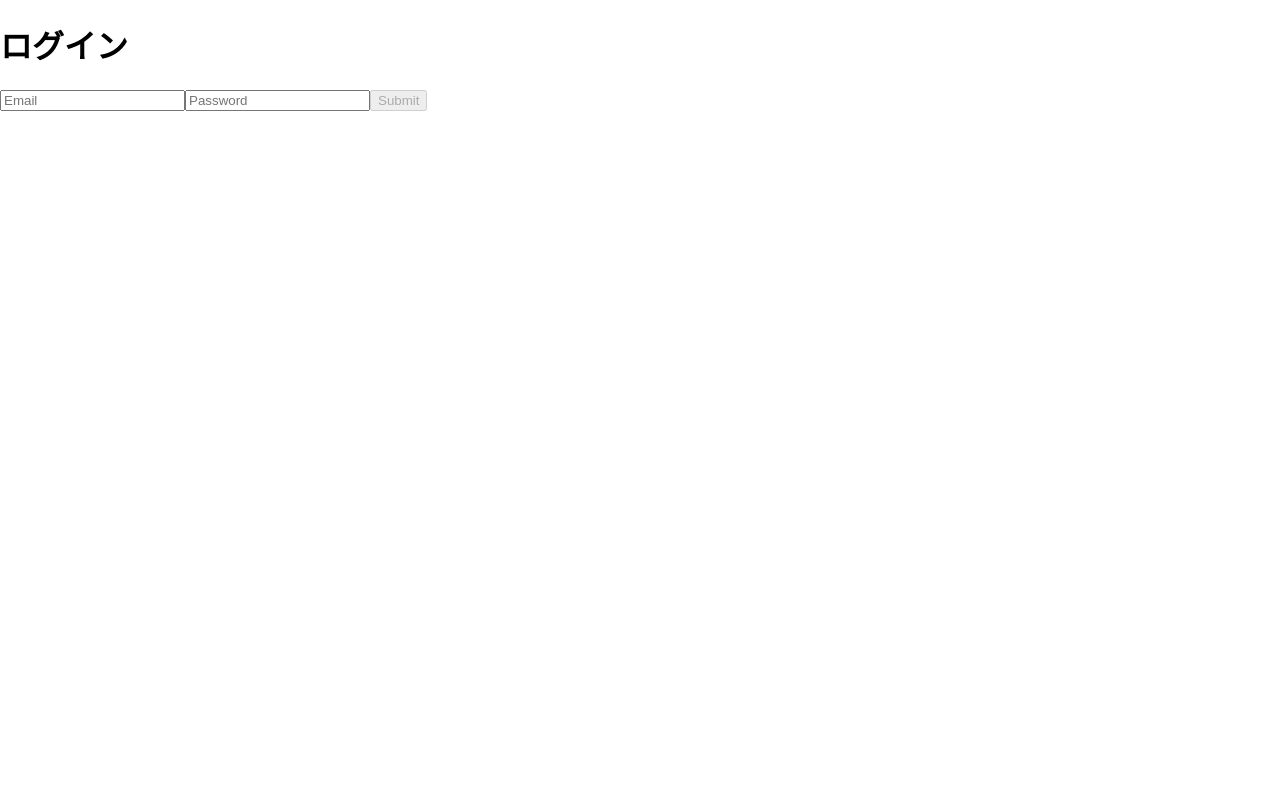
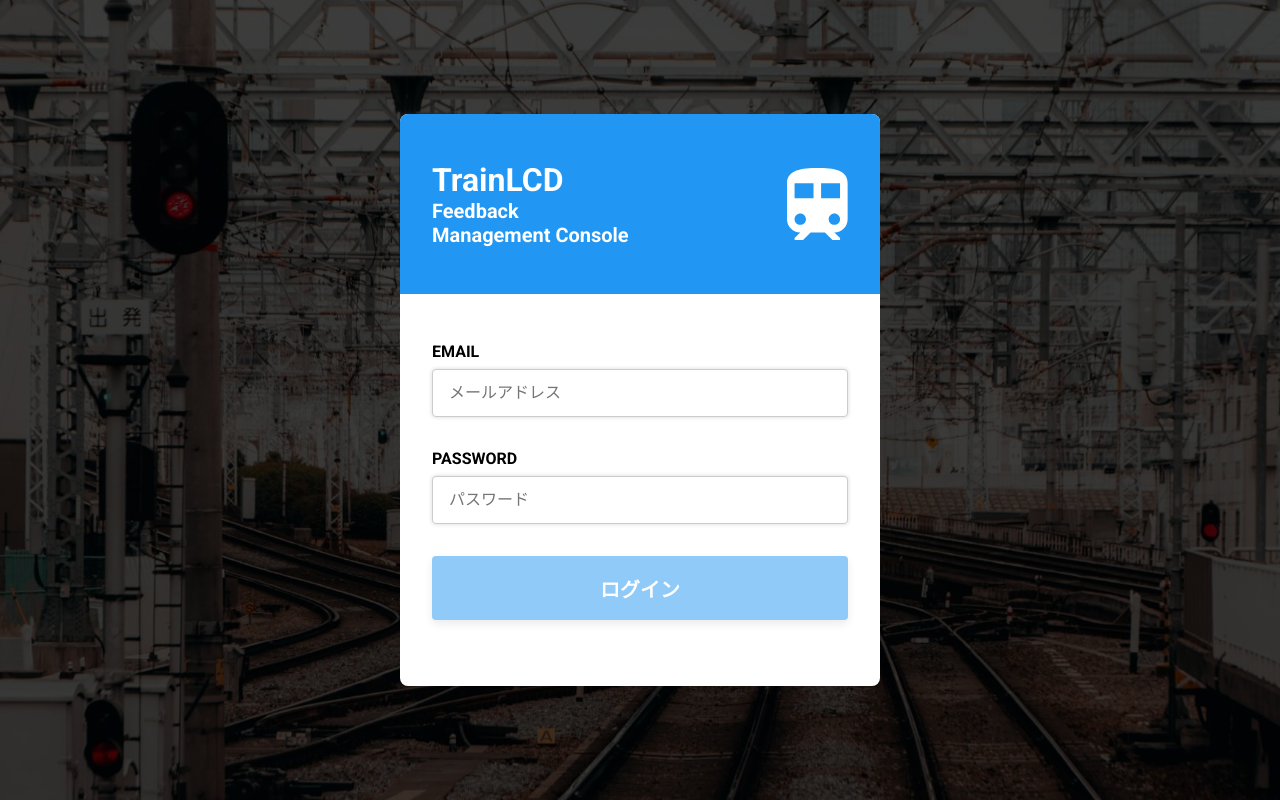
Before and after one commit to TrainLCD/CSWebUI, a Next.js app: page /login in a window 1280 px wide. Built offline with nearby package versions, Linux system fonts and the light colour scheme; no server answers.

Commit message:
パソコン向けログイン画面実装

```diff
--- /dev/null
+++ b/components/AppIcon.tsx
@@ -0,0 +1,23 @@
+import { SVGProps } from "react";
+
+const TKIcon: React.FC<SVGProps<SVGSVGElement>> = (
+  props: SVGProps<SVGSVGElement>
+) => {
+  return (
+    <svg
+      width="61"
+      height="72"
+      viewBox="0 0 61 72"
+      fill="none"
+      xmlns="http://www.w3.org/2000/svg"
+      {...props}
+    >
+      <path
+        d="M30.3158 0C15.1579 0 0 1.89474 0 15.1579V51.1579C0 58.4716 5.94947 64.4211 13.2632 64.4211L7.57895 70.1053V72H16.0295L23.6084 64.4211H37.8947L45.4737 72H53.0526V70.1053L47.3684 64.4211C54.6821 64.4211 60.6316 58.4716 60.6316 51.1579V15.1579C60.6316 1.89474 47.0653 0 30.3158 0ZM13.2632 56.8421C10.1179 56.8421 7.57895 54.3032 7.57895 51.1579C7.57895 48.0126 10.1179 45.4737 13.2632 45.4737C16.4084 45.4737 18.9474 48.0126 18.9474 51.1579C18.9474 54.3032 16.4084 56.8421 13.2632 56.8421ZM26.5263 30.3158H7.57895V15.1579H26.5263V30.3158ZM34.1053 30.3158V15.1579H53.0526V30.3158H34.1053ZM47.3684 56.8421C44.2232 56.8421 41.6842 54.3032 41.6842 51.1579C41.6842 48.0126 44.2232 45.4737 47.3684 45.4737C50.5137 45.4737 53.0526 48.0126 53.0526 51.1579C53.0526 54.3032 50.5137 56.8421 47.3684 56.8421Z"
+        fill="white"
+      />
+    </svg>
+  );
+};
+
+export default TKIcon;
--- /dev/null
+++ b/components/ExclamationIcon.tsx
@@ -0,0 +1,25 @@
+import styled from "styled-components";
+
+const Root = styled.div`
+  display: inline-block;
+  width: 32px;
+  height: 32px;
+  text-align: center;
+  line-height: 32px;
+  background-color: #ff0075;
+  border-radius: 8px;
+  user-select: none;
+`;
+const ExclamationText = styled.p`
+  color: white;
+  font-weight: bold;
+  margin: 0;
+`;
+
+const ExclamationIcon = () => (
+  <Root>
+    <ExclamationText>!</ExclamationText>
+  </Root>
+);
+
+export default ExclamationIcon;
--- a/pages/_app.tsx
+++ b/pages/_app.tsx
@@ -8,8 +8,7 @@ function MyApp({ Component, pageProps }: AppProps) {
     body {
       padding: 0;
       margin: 0;
-      font-family: -apple-system, BlinkMacSystemFont, Segoe UI, Roboto, Oxygen,
-        Ubuntu, Cantarell, Fira Sans, Droid Sans, Helvetica Neue, sans-serif;
+      font-family: 'Roboto', sans-serif;
     }
 
     a {
--- /dev/null
+++ b/pages/_document.tsx
@@ -0,0 +1,28 @@
+import Document, { Head, Html, Main, NextScript } from "next/document";
+
+class MyDocument extends Document {
+  render() {
+    return (
+      <Html>
+        <Head>
+          <link rel="preconnect" href="https://fonts.googleapis.com" />
+          <link
+            rel="preconnect"
+            href="https://fonts.gstatic.com"
+            crossOrigin="anonymous"
+          />
+          <link
+            href="https://fonts.googleapis.com/css2?family=Roboto:wght@400;700&display=swap"
+            rel="stylesheet"
+          />
+        </Head>
+        <body>
+          <Main />
+          <NextScript />
+        </body>
+      </Html>
+    );
+  }
+}
+
+export default MyDocument;
--- a/pages/login.tsx
+++ b/pages/login.tsx
@@ -5,22 +5,154 @@ import { useRouter } from "next/router";
 import { FormEvent, useEffect, useState } from "react";
 import { useSetRecoilState } from "recoil";
 import styled from "styled-components";
+import AppIcon from "../components/AppIcon";
+import ExclamationIcon from "../components/ExclamationIcon";
 import { auth } from "../lib/firebase";
 import authState from "../store/atoms/auth";
 
-const Container = styled.div``;
-const Main = styled.main``;
+const BG_IMAGES: BGImage[] = [
+  {
+    src: "/login-bg/pexels-jerry-wang-3787405.jpg",
+    alt: "Photo by Jerry Wang on Pexels",
+  },
+];
+const bgImgIndex = Math.floor(Math.random() * BG_IMAGES.length);
+const bgImg = BG_IMAGES[bgImgIndex];
 
-const Heading = styled.h1``;
-const Form = styled.form``;
-const Input = styled.input``;
-const ErrorMessage = styled.p``;
+const Main = styled.main`
+  width: 100vw;
+  height: 100vh;
+  background-color: #212121;
+  background-image: url(${bgImg.src});
+  background-size: cover;
+  background-position: center;
+`;
+const BGOverlay = styled.div`
+  width: 100%;
+  height: 100%;
+  background: rgba(0, 0, 0, 0.75);
+  display: flex;
+  justify-content: center;
+  align-items: center;
+  flex-direction: column;
+`;
+
+const FormPanel = styled.div<{ hasError: boolean }>`
+  background-color: white;
+  max-width: 480px;
+  max-height: 640px;
+  width: 100%;
+  height: ${({ hasError }) => (hasError ? "640px" : "572px")};
+  border-radius: 8px;
+  overflow: hidden;
+  transition: height 0.2s ease-in-out;
+`;
+
+const FormHeader = styled.div`
+  width: 100%;
+  height: 180px;
+  color: white;
+  background-color: #2196f3;
+  display: flex;
+  justify-content: space-between;
+`;
+const FormHeaderTexts = styled.div`
+  padding: 32px;
+  display: flex;
+  justify-content: center;
+  align-items: flex-start;
+  flex-direction: column;
+`;
+const FormHeaderAppName = styled.h1`
+  margin: 0;
+  font-size: 2rem;
+`;
+const FormHeaderSubtitle = styled.h2`
+  margin: 0;
+  line-height: 1.2;
+  font-size: 1.25rem;
+`;
+const LogoContainer = styled.div`
+  margin-right: 32px;
+  display: flex;
+  align-self: center;
+  justify-content: center;
+  align-items: center;
+`;
+
+const Form = styled.form`
+  display: flex;
+  flex-direction: column;
+  padding: 48px 32px;
+`;
+const InputLabel = styled.p`
+  font-weight: bold;
+  text-transform: uppercase;
+  margin: 0 0 8px 0;
+`;
+
+const InputGroup = styled.div`
+  width: 100%;
+  margin-bottom: 32px;
+`;
+const Input = styled.input`
+  appearance: none;
+  border: 1px solid #ccc;
+  height: 48px;
+  font-size: 1rem;
+  box-shadow: 0 0 4px rgba(0, 0, 0, 0.16);
+  border-radius: 4px;
+  transition: box-shadow 0.2s ease-in-out;
+  width: 100%;
+  padding: 0 16px;
+
+  :focus {
+    box-shadow: 0 4px 16px rgba(0, 0, 0, 0.16);
+    outline: none;
+  }
+`;
+
+const SubmitButton = styled.input`
+  appearance: none;
+  height: 64px;
+  box-shadow: 0 4px 8px rgba(0, 0, 0, 0.16);
+  border-radius: 4px;
+  transition: box-shadow 0.2s ease-in-out;
+  width: 100%;
+  padding: 0 16px;
+  background-color: #2196f3;
+  color: white;
+  opacity: ${({ disabled }) => (disabled ? 0.5 : 1)};
+  font-size: 1.25rem;
+  font-weight: bold;
+  border: none;
+
+  :focus {
+    box-shadow: 0 4px 16px rgba(0, 0, 0, 0.16);
+    outline: none;
+  }
+`;
+
+const ErrorMessageContainer = styled.div<{ visible: boolean }>`
+  margin-bottom: 32px;
+  align-items: center;
+  display: ${({ visible }) => (visible ? "flex" : "none")};
+`;
+const ErrorMessageText = styled.p`
+  font-weight: bold;
+  margin: 0 0 0 8px;
+`;
+
+type BGImage = {
+  src: string;
+  alt: string;
+};
 
 const Home: NextPage = () => {
   const [email, setEmail] = useState("");
   const [password, setPassword] = useState("");
-  const [errorMessage, setErrorMessage] = useState("");
   const [initialized, setInitialized] = useState(false);
+  const [hasError, setHasError] = useState(false);
 
   const setAuth = useSetRecoilState(authState);
 
@@ -37,9 +169,11 @@ const Home: NextPage = () => {
   }, [router, setAuth]);
 
   const handleEmailChange = (e: React.ChangeEvent<HTMLInputElement>) => {
+    setHasError(false);
     setEmail(e.target.value);
   };
   const handlePasswordChange = (e: React.ChangeEvent<HTMLInputElement>) => {
+    setHasError(false);
     setPassword(e.target.value);
   };
 
@@ -48,8 +182,9 @@ const Home: NextPage = () => {
     try {
       await signInWithEmailAndPassword(auth, email.trim(), password.trim());
     } catch (err) {
+      setHasError(true);
+      setPassword("");
       console.error(err);
-      setErrorMessage((err as { code: string }).code);
     }
   };
 
@@ -60,31 +195,61 @@ const Home: NextPage = () => {
   }
 
   return (
-    <Container>
+    <>
       <Head>
         <title>ログイン - CS男</title>
       </Head>
 
       <Main>
-        <Heading>ログイン</Heading>
+        <BGOverlay>
+          <FormPanel hasError={hasError}>
+            <FormHeader>
+              <FormHeaderTexts>
+                <FormHeaderAppName>TrainLCD</FormHeaderAppName>
+                <FormHeaderSubtitle>
+                  Feedback
+                  <br />
+                  Management Console
+                </FormHeaderSubtitle>
+              </FormHeaderTexts>
+
+              <LogoContainer>
+                <AppIcon />
+              </LogoContainer>
+            </FormHeader>
             <Form onSubmit={handleSubmit}>
+              <InputGroup>
+                <InputLabel>EMAIL</InputLabel>
                 <Input
                   value={email}
                   onChange={handleEmailChange}
                   type="text"
-            placeholder="Email"
+                  placeholder="メールアドレス"
                 />
+              </InputGroup>
+              <InputGroup>
+                <InputLabel>PASSWORD</InputLabel>
                 <Input
                   value={password}
                   onChange={handlePasswordChange}
                   type="password"
-            placeholder="Password"
+                  placeholder="パスワード"
                 />
-          <Input disabled={!submittable} type="submit" />
+              </InputGroup>
+              <ErrorMessageContainer visible={hasError}>
+                <ExclamationIcon />
+                <ErrorMessageText>ログインに失敗しました</ErrorMessageText>
+              </ErrorMessageContainer>
+              <SubmitButton
+                disabled={!submittable}
+                value="ログイン"
+                type="submit"
+              />
             </Form>
-        <ErrorMessage>{errorMessage}</ErrorMessage>
+          </FormPanel>
+        </BGOverlay>
       </Main>
-    </Container>
+    </>
   );
 };
 
```
Also changed, not shown: public/login-bg/pexels-jerry-wang-3787405.jpg (added). Lines whose indentation alone changed are shown as unchanged.
